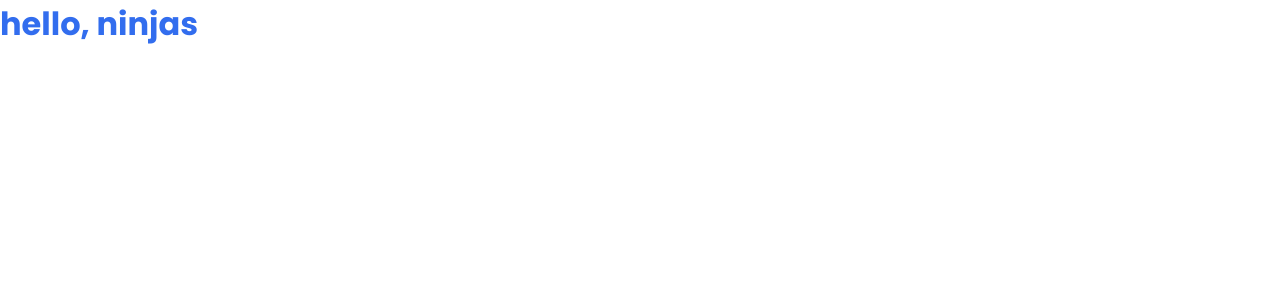
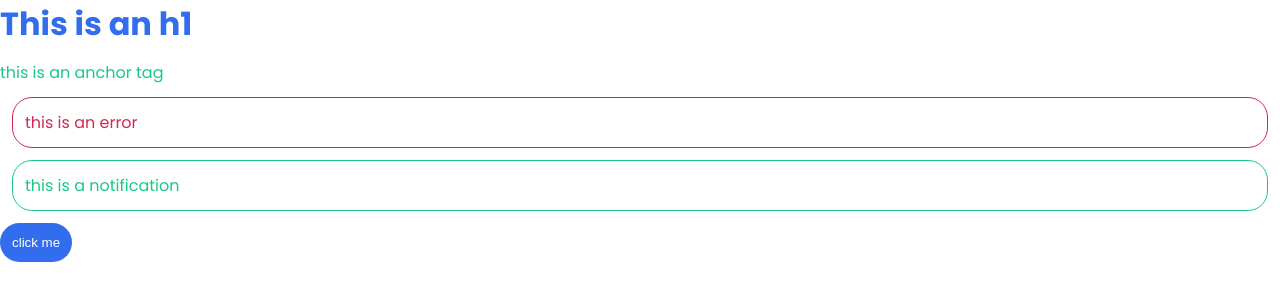
Before and after one commit to MohanpreetS/SASS_course, a website: page index.html in a window 1280 px wide. Drawn offline with Linux system fonts and the light colour scheme.

Commit message:
changed html and connected css with it

```diff
--- a/index.html
+++ b/index.html
@@ -7,6 +7,10 @@
   <title>Complete SASS</title>
 </head>
 <body>
-  <h1>hello, ninjas</h1>
+  <h1>This is an h1</h1>
+  <a href="#">this is an anchor tag</a>
+  <p class="error">this is an error</p>
+  <p class="notification">this is a notification</p>
+  <button>click me</button>
 </body>
 </html>
```
